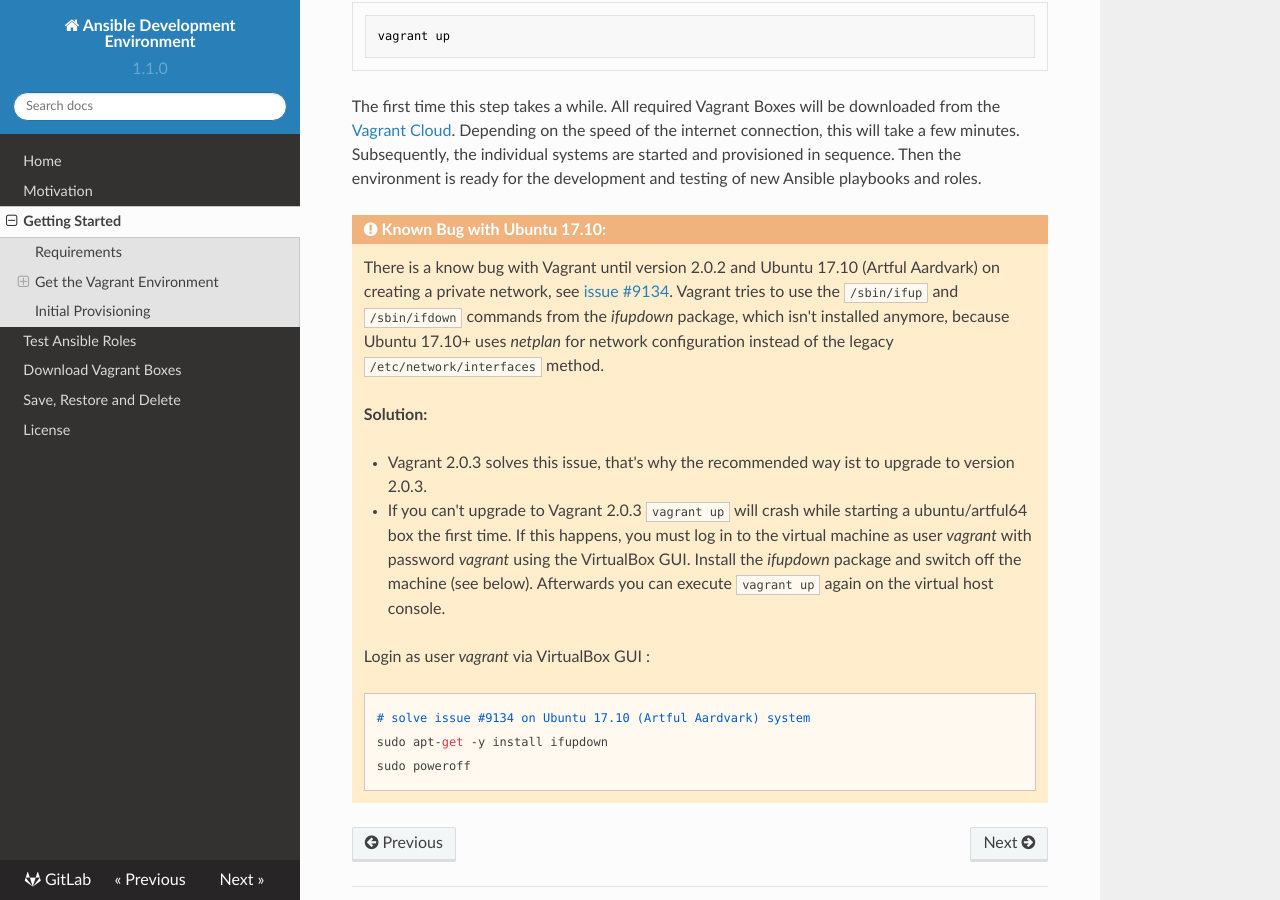
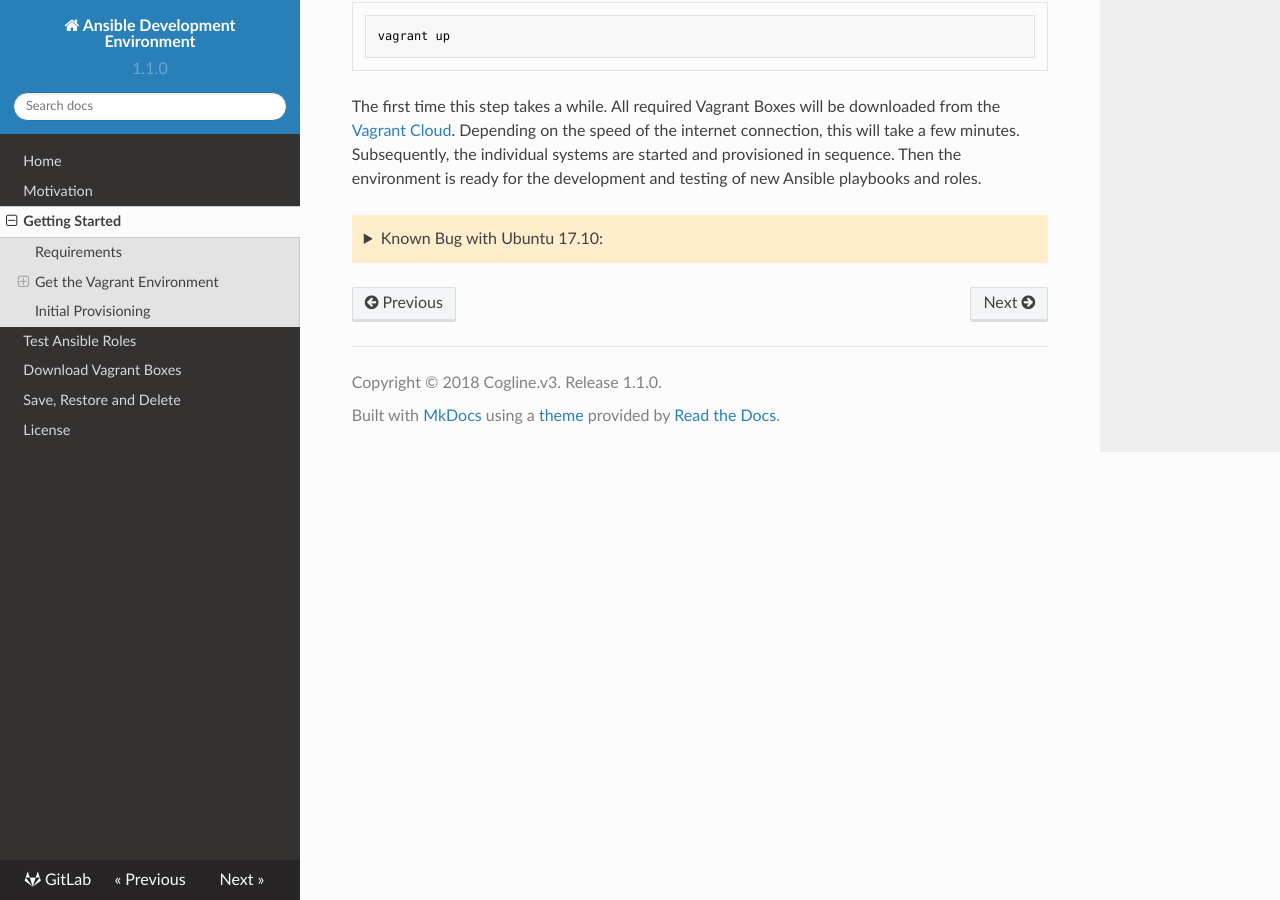
Before and after one commit to coglinev3/ansible-development, an MkDocs documentation site: the page built from docs/getting_started.md, in a window 1280 px wide and 900 px high, scrolled down 1420 px. Built offline with MkDocs 1.6.1, drawn with Linux system fonts in a browser that asks for light colours; nearby versions of some CDN libraries; old or Windows-style settings are respelled for this version of MkDocs.

Commit message:
test markdown extension pymdownx.details with readthedocs

```diff
--- a/docs/getting_started.md
+++ b/docs/getting_started.md
@@ -69,7 +69,7 @@ Then the environment is ready for the development and testing of new Ansible
 playbooks and roles.
 
 
-!!! warning "Known Bug with Ubuntu 17.10:"
+??? warning "Known Bug with Ubuntu 17.10:"
     There is a know bug with Vagrant until version 2.0.2 and Ubuntu 17.10
     (Artful Aardvark) on creating a private network, see
     [issue #9134](https://github.com/hashicorp/vagrant/issues/9134). Vagrant
--- a/mkdocs.yml
+++ b/mkdocs.yml
@@ -26,6 +26,7 @@ markdown_extensions:
       permalink: True
   - admonition
   - def_list
+  - pymdownx.details
   - pymdownx.superfences
 
 extra:
```
